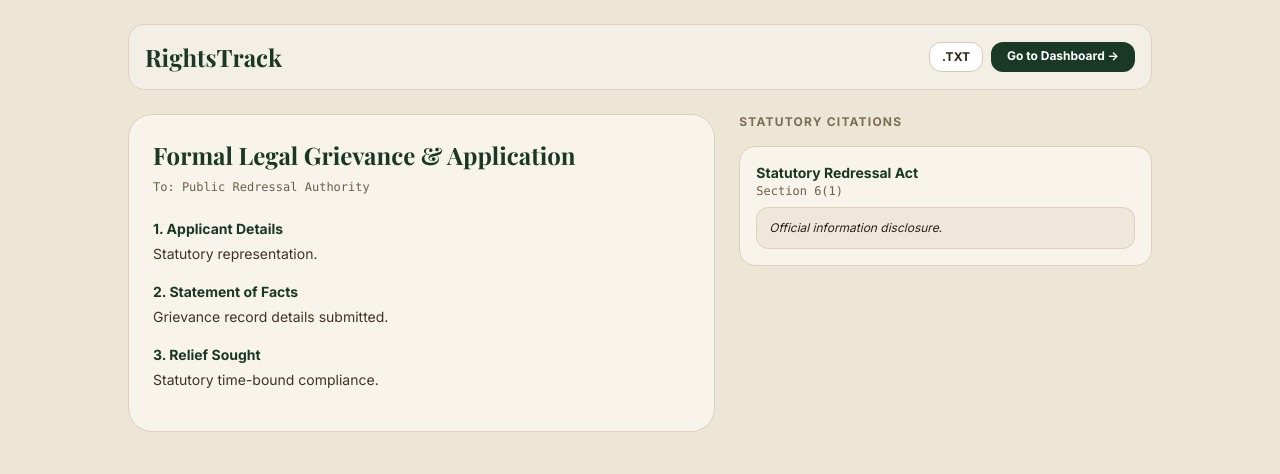
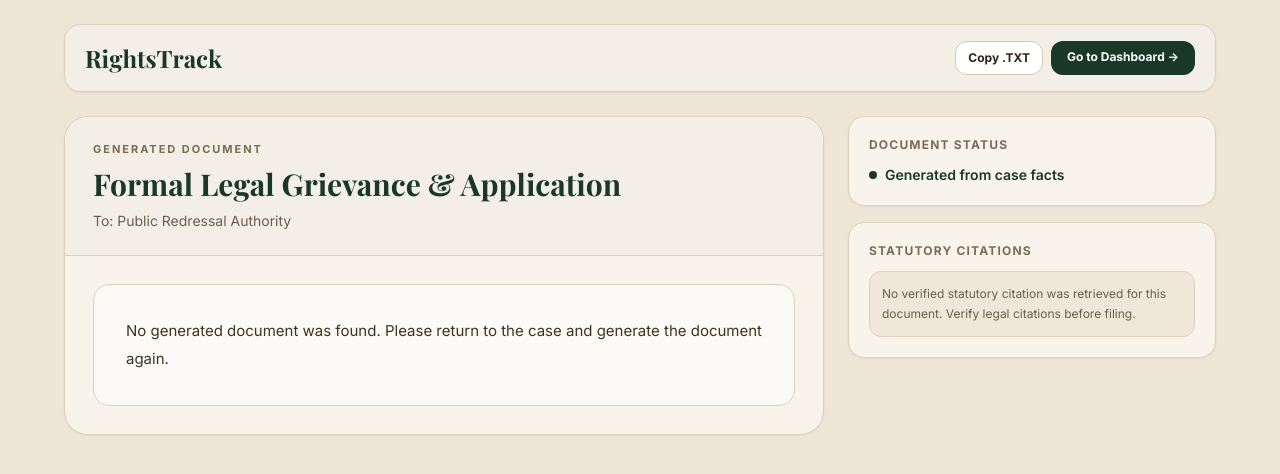
Before and after one commit to sameerONgit-debug/rightstrack, a Next.js app: page /document/1 in a window 1280 px wide. Shown: the top 474 px of the page. Built offline with nearby package versions, Linux system fonts and the light colour scheme; a web font is replaced by a local one.

Commit message:
fix(document): render generated document content reliably

```diff
--- a/app/document/[caseId]/page.jsx
+++ b/app/document/[caseId]/page.jsx
@@ -1,6 +1,15 @@
 'use client';
 import { useState, useEffect } from 'react';
 import Link from 'next/link';
+
+function normalizeCitation(citation) {
+  return {
+    ...citation,
+    act: citation?.act || citation?.act_name || citation?.actName || 'Legal source',
+    section: citation?.section || citation?.section_number || citation?.sectionNumber || '',
+    quote: citation?.quote || citation?.section_title || citation?.sectionTitle || '',
+  };
+}
 
 export default function DocumentViewPage() {
   const [doc, setDoc] = useState(null);
@@ -11,92 +20,117 @@ export default function DocumentViewPage() {
     if (rawDoc) {
       try {
         const parsed = JSON.parse(rawDoc);
+        const documentText = String(parsed.document_text || parsed.document?.content || parsed.draft || '').trim();
         const rawSections = Array.isArray(parsed.sections) ? parsed.sections : [];
-        const hasVisibleSectionContent = rawSections.some((section) => String(section?.content || '').trim());
-        const normalizedSections = hasVisibleSectionContent
-          ? rawSections
-          : String(parsed.draft || parsed.document_text || '').trim()
-            ? [{ heading: 'AI-Generated Draft', content: parsed.draft || parsed.document_text }]
-            : rawSections;
-
-        const normalizedCitations = Array.isArray(parsed.citations)
-          ? parsed.citations.map((citation) => ({
-              ...citation,
-              act: citation.act || citation.act_name || citation.actName || 'Legal source',
-              section: citation.section || citation.section_number || citation.sectionNumber || '',
-              quote: citation.quote || citation.section_title || citation.sectionTitle || '',
-            }))
-          : [];
+        const guidanceSections = rawSections.filter((section) => String(section?.content || '').trim());
+        const citations = Array.isArray(parsed.citations) ? parsed.citations.map(normalizeCitation) : [];
 
         setDoc({
           ...parsed,
+          title: parsed.title || 'Legal / Civic Document',
           authorityRecipient: parsed.authorityRecipient || parsed.authority_recipient || 'Competent Authority',
-          sections: normalizedSections,
-          citations: normalizedCitations,
+          documentText,
+          guidanceSections,
+          citations,
         });
         return;
-      } catch (e) {}
+      } catch (e) {
+        console.warn('[DocumentView] Could not parse stored document:', e);
+      }
     }
+
     setDoc({
       title: 'Formal Legal Grievance & Application',
       authorityRecipient: 'To: Public Redressal Authority',
-      sections: [
-        { heading: '1. Applicant Details', content: 'Statutory representation.' },
-        { heading: '2. Statement of Facts', content: 'Grievance record details submitted.' },
-        { heading: '3. Relief Sought', content: 'Statutory time-bound compliance.' }
-      ],
-      citations: [
-        { act: 'Statutory Redressal Act', section: 'Section 6(1)', quote: 'Official information disclosure.', verifiedDate: 'Aug 2026' }
-      ]
+      documentText: 'No generated document was found. Please return to the case and generate the document again.',
+      guidanceSections: [],
+      citations: [],
     });
   }, []);
 
   if (!doc) return null;
 
+  const copyDocument = async () => {
+    const text = doc.documentText || doc.guidanceSections.map((s) => `${s.heading}\n${s.content}`).join('\n\n');
+    await navigator.clipboard.writeText(text);
+    setCopied(true);
+    setTimeout(() => setCopied(false), 1500);
+  };
+
   return (
-    <div className="min-h-screen bg-[#EDE6D6] p-6 text-[#2C2416]">
-      <div className="max-w-5xl mx-auto space-y-6">
-        <header className="flex justify-between items-center bg-[#F4EFE6] p-4 rounded-2xl border border-[#DCD1BC]">
+    <div className="min-h-screen bg-[#EDE6D6] p-4 md:p-6 text-[#2C2416]">
+      <div className="max-w-6xl mx-auto space-y-6">
+        <header className="flex flex-wrap gap-3 justify-between items-center bg-[#F4EFE6] px-5 py-4 rounded-2xl border border-[#DCD1BC] shadow-sm">
           <Link href="/dashboard" className="font-serif text-2xl font-black text-[#1A3826]">RightsTrack</Link>
           <div className="flex gap-2">
-            <button onClick={() => { navigator.clipboard.writeText(JSON.stringify(doc, null, 2)); setCopied(true); }} className="px-3 py-1.5 bg-white border border-[#D5C8B4] rounded-xl text-xs font-bold">
-              {copied ? 'Copied' : '.TXT'}
+            <button onClick={copyDocument} className="px-3 py-2 bg-white border border-[#D5C8B4] rounded-xl text-xs font-bold hover:bg-[#F8F4EC]">
+              {copied ? 'Copied' : 'Copy .TXT'}
             </button>
-            <Link href="/dashboard" className="px-4 py-1.5 bg-[#1A3826] text-white rounded-xl text-xs font-bold">
+            <Link href="/dashboard" className="px-4 py-2 bg-[#1A3826] text-white rounded-xl text-xs font-bold hover:bg-[#244b37]">
               Go to Dashboard →
             </Link>
           </div>
         </header>
 
-        <div className="grid grid-cols-1 lg:grid-cols-12 gap-6">
-          <div className="lg:col-span-7 bg-[#F8F4EC] p-6 rounded-3xl border border-[#DCD1BC]">
-            <h1 className="font-serif text-2xl font-bold text-[#1A3826] mb-2">{doc.title}</h1>
-            <p className="text-xs font-mono text-[#6B5E48] mb-6">{doc.authorityRecipient}</p>
-            {doc.sections?.map((s, idx) => (
-              <div key={idx} className="mb-4">
-                <h2 className="font-bold text-sm text-[#1A3826] mb-1">{s.heading}</h2>
-                <p className="text-sm text-[#3E3423] leading-relaxed whitespace-pre-wrap">{s.content}</p>
+        <div className="grid grid-cols-1 lg:grid-cols-12 gap-6 items-start">
+          <main className="lg:col-span-8 bg-[#F8F4EC] rounded-3xl border border-[#DCD1BC] shadow-sm overflow-hidden">
+            <div className="px-7 py-6 border-b border-[#DCD1BC] bg-[#F4EFE6]">
+              <p className="text-[11px] font-bold uppercase tracking-[0.18em] text-[#7A6D56] mb-2">Generated Document</p>
+              <h1 className="font-serif text-3xl font-bold text-[#1A3826] leading-tight">{doc.title}</h1>
+              <p className="text-sm text-[#6B5E48] mt-2">{doc.authorityRecipient}</p>
+            </div>
+
+            <div className="p-7">
+              {doc.documentText ? (
+                <div className="rounded-2xl border border-[#DCD1BC] bg-white/60 p-6 md:p-8">
+                  <div className="text-sm md:text-[15px] leading-7 whitespace-pre-wrap text-[#3E3423]">
+                    {doc.documentText}
+                  </div>
+                </div>
+              ) : doc.guidanceSections.length ? (
+                <div className="space-y-6">
+                  {doc.guidanceSections.map((section, idx) => (
+                    <section key={idx}>
+                      <h2 className="font-serif text-xl font-bold text-[#1A3826] mb-2">{section.heading}</h2>
+                      <p className="text-sm leading-7 whitespace-pre-wrap text-[#3E3423]">{section.content}</p>
+                    </section>
+                  ))}
+                </div>
+              ) : (
+                <p className="text-sm text-[#6B5E48]">No document content is available.</p>
+              )}
+            </div>
+          </main>
+
+          <aside className="lg:col-span-4 space-y-4">
+            <div className="bg-[#F8F4EC] rounded-2xl border border-[#DCD1BC] p-5 shadow-sm">
+              <h2 className="text-xs font-bold uppercase tracking-widest text-[#7A6D56] mb-3">Document status</h2>
+              <div className="flex items-center gap-2 text-sm font-semibold text-[#1A3826]">
+                <span className="w-2 h-2 rounded-full bg-[#1A3826]" />
+                Generated from case facts
               </div>
-            ))}
-            {!doc.sections?.length && doc.draft && (
-              <p className="text-sm text-[#3E3423] leading-relaxed whitespace-pre-wrap">{doc.draft}</p>
-            )}
-          </div>
+              {doc.explanation_text && <p className="mt-3 text-xs leading-5 text-[#6B5E48]">{doc.explanation_text}</p>}
+            </div>
 
-          <div className="lg:col-span-5 space-y-4">
-            <h3 className="text-xs font-bold uppercase tracking-widest text-[#7A6D56]">Statutory Citations</h3>
-            {doc.citations?.length ? doc.citations.map((c, idx) => (
-              <div key={idx} className="bg-[#F8F4EC] p-4 rounded-2xl border border-[#DCD1BC]">
-                <h4 className="text-sm font-bold text-[#1A3826]">{c.act}</h4>
-                <span className="text-xs font-mono text-[#6B5E48] block mb-2">{c.section}</span>
-                <p className="text-xs italic bg-[#EFE8DA] p-3 rounded-xl border border-[#DBD0BA]">{c.quote || 'Verified source used for this draft.'}</p>
-              </div>
-            )) : (
-              <div className="bg-[#F8F4EC] p-4 rounded-2xl border border-[#DCD1BC]">
-                <p className="text-xs text-[#6B5E48] leading-relaxed">The document was generated from the case facts, but no verified statutory citation was retrieved. Legal citations should be verified before filing.</p>
-              </div>
-            )}
-          </div>
+            <div className="bg-[#F8F4EC] rounded-2xl border border-[#DCD1BC] p-5 shadow-sm">
+              <h2 className="text-xs font-bold uppercase tracking-widest text-[#7A6D56] mb-3">Statutory Citations</h2>
+              {doc.citations.length ? (
+                <div className="space-y-3">
+                  {doc.citations.map((citation, idx) => (
+                    <div key={idx} className="rounded-xl border border-[#DCD1BC] bg-white/50 p-3">
+                      <h3 className="text-sm font-bold text-[#1A3826]">{citation.act}</h3>
+                      {citation.section && <p className="text-xs font-mono text-[#6B5E48] mt-1">{citation.section}</p>}
+                      {citation.quote && <p className="text-xs italic mt-2 leading-5 text-[#5B503F]">{citation.quote}</p>}
+                    </div>
+                  ))}
+                </div>
+              ) : (
+                <div className="rounded-xl border border-[#DCD1BC] bg-[#EFE8DA] p-3">
+                  <p className="text-xs leading-5 text-[#6B5E48]">No verified statutory citation was retrieved for this document. Verify legal citations before filing.</p>
+                </div>
+              )}
+            </div>
+          </aside>
         </div>
       </div>
     </div>
```
